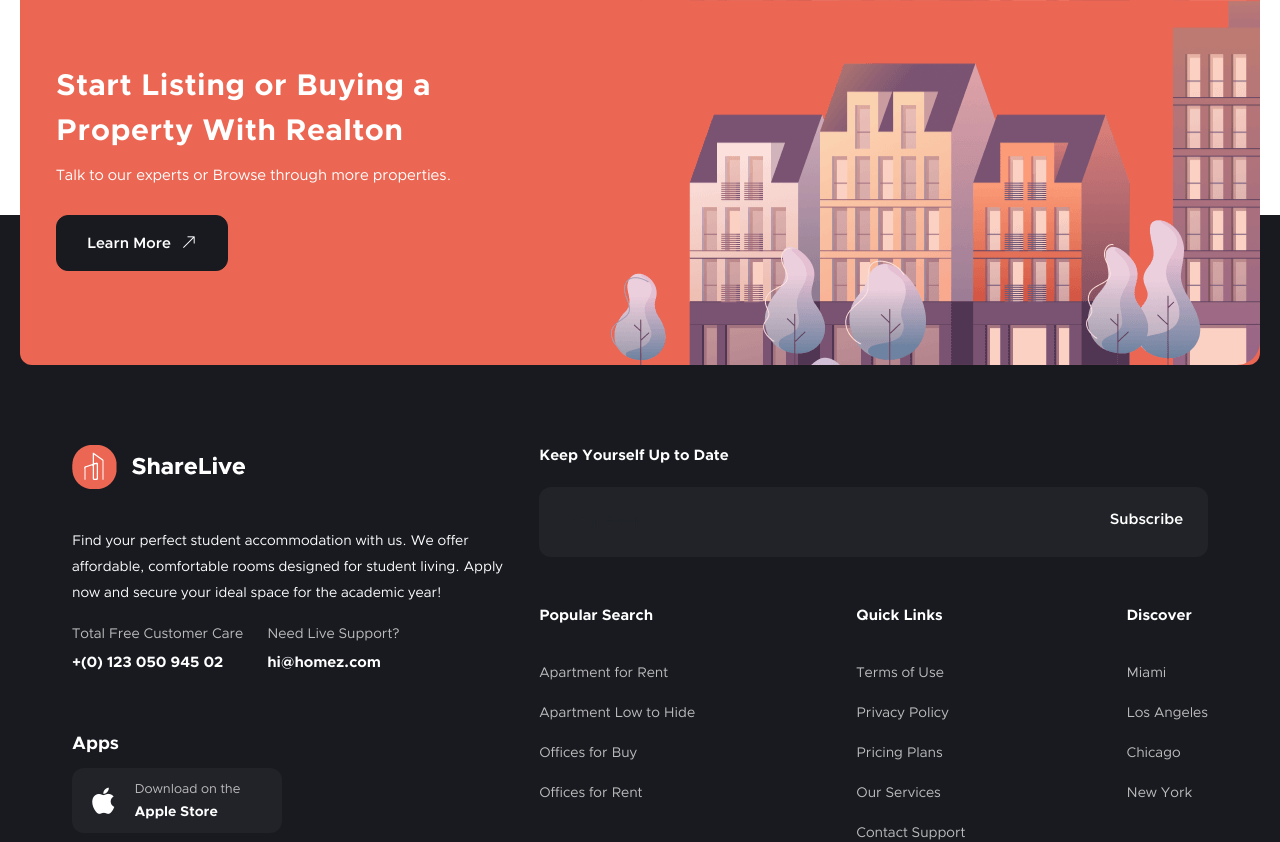
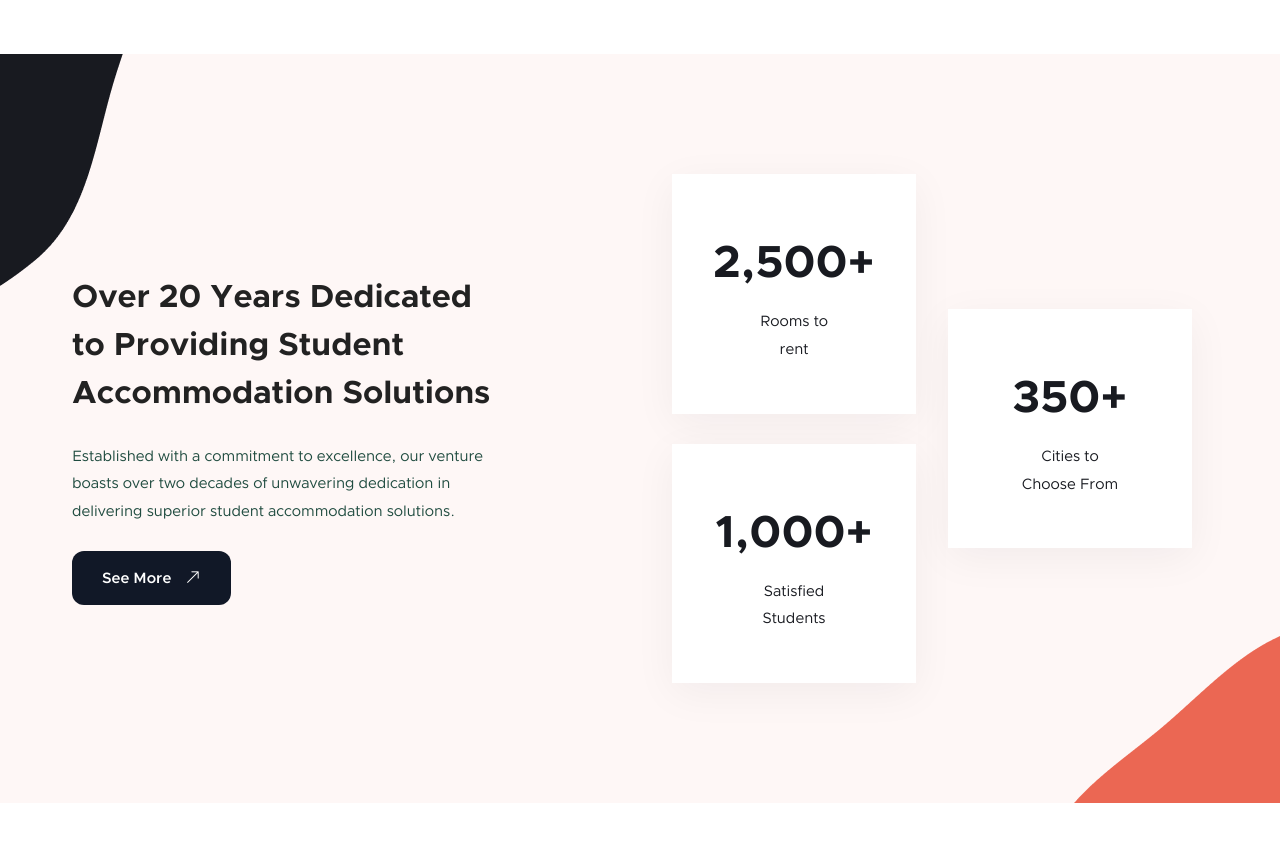
Before and after one commit to jmcamposdev/shareLive, a React (Vite) app in the folder frontend/: page / in a window 1280 px wide. Shown: the part 3685-4527 px from the top of the page. Built offline with nearby package versions, Linux system fonts and the light colour scheme.

Commit message:
Update FunFact component to add fun fact cards and images. Implement FunFact to home page

```diff
--- /dev/null
+++ b/frontend/src/components/Home/FunFact/FunFact.jsx
@@ -0,0 +1,51 @@
+import funFactCardsData from '../../../data/home/funFacts.jsx'
+import topImage from '../../../assets/img/home/funFact/funfact-1.png'
+import bottomImage from '../../../assets/img/home/funFact/funfact-2.png'
+import FunFactCards from './FunFactCards'
+
+const FunFact = () => {
+  return (
+    <section className='bgc-thm-light pb90 mt90 mb90'>
+      <img
+        className='funfact-floating-img1 hidden lg:block '
+        src={bottomImage}
+        alt='illustration'
+      />
+      <img
+        className='funfact-floating-img2 wow zoomIn hidden lg:block '
+        src={topImage}
+        alt='illustration'
+      />
+      <div className='container mx-auto sm:px-4'>
+        <div className='flex flex-wrap  items-center justify-between'>
+          <div
+            className='md:w-1/2 pr-4 pl-4 xl:w-2/5 wow fadeInRight'
+            data-wow-delay='100ms'
+          >
+            <div className='cta-style6 mb30-sm'>
+              <h2 className='cta-title mb25'>
+                Over 20 Years Dedicated to Providing Student Accommodation Solutions{' '}
+              </h2>
+              <p className='cta-text fz15 mb25'>
+                Established with a commitment to excellence, our venture boasts over two  decades of unwavering dedication in delivering superior student  accommodation solutions.
+              </p>
+              <a href='/contact' className='ud-btn bg-gray-900 text-white hover:bg-gray-900 rounded-2xl'>
+                See More <i className='fal fa-arrow-right-long' />
+              </a>
+            </div>
+          </div>
+          <div
+            className='md:w-1/2 pr-4 pl-4 xl:w-1/2 xl:mx-1/6 wow fadeInLeft w-full'
+            data-wow-delay='300ms'
+          >
+            <div className='flex flex-wrap  items-center w-full'>
+              <FunFactCards funFacts={funFactCardsData} />
+            </div>
+          </div>
+        </div>
+      </div>
+    </section>
+  )
+}
+
+export default FunFact
--- /dev/null
+++ b/frontend/src/components/Home/FunFact/FunFactCards.jsx
@@ -0,0 +1,89 @@
+import { useEffect, useRef, useState } from 'react'
+import CountUp from 'react-countup'
+
+const FunFactCards = ({ funFacts }) => {
+  // Split the funFacts array into two arrays: firstTwoFacts and remainingFacts
+  const firstTwoFacts = funFacts.slice(0, 2)
+  const remainingFacts = funFacts.slice(2)
+  return (
+    <>
+      <div className='sm:w-1/2 pr-4 pl-4 flex-grow'>
+        {firstTwoFacts.map((fact, index) => (
+          <div className='funfact-style1 text-center' key={index}>
+            <ul className='ps-0 mb-0 flex justify-center'>
+              <li>
+                <div className='timer title mb15'>
+                  <CounterWithAnimation end={fact.number} />+
+                </div>
+              </li>
+            </ul>
+            <p className='fz15 dark-color'>{fact.text}</p>
+          </div>
+        ))}
+      </div>
+      <div className='sm:w-1/2 pr-4 pl-4 flex-grow'>
+        {remainingFacts.map((fact, index) => (
+          <div className='funfact-style1 text-center' key={index}>
+            <ul className='ps-0 mb-0 flex justify-center'>
+              <li>
+                <div className='timer title mb15'>
+                  <CounterWithAnimation end={fact.number} />+
+                </div>
+              </li>
+            </ul>
+            <p className='fz15 dark-color'>{fact.text}</p>
+          </div>
+        ))}
+      </div>
+    </>
+  )
+}
+
+const CounterWithAnimation = ({ end }) => {
+  const countRef = useRef(null)
+  const [inView, setInView] = useState(false)
+
+  useEffect(() => {
+    const options = {
+      root: null,
+      rootMargin: '0px',
+      threshold: 0.1
+    }
+
+    const observer = new window.IntersectionObserver(([entry]) => {
+      if (entry.isIntersecting) {
+        setInView(true)
+      }
+    }, options)
+
+    const currentRef = countRef.current // Create a local variable
+
+    if (currentRef) {
+      observer.observe(currentRef)
+    }
+
+    return () => {
+      if (currentRef) {
+        observer.unobserve(currentRef)
+      }
+    }
+  }, [])
+
+  return (
+    <span ref={countRef}>
+      {inView
+        ? (
+          <CountUp
+            end={end}
+            duration={2}
+            separator=','
+          />
+          )
+        : (
+            '0'
+          )}
+    </span>
+  )
+}
+
+export default FunFactCards
--- /dev/null
+++ b/frontend/src/data/home/funFacts.jsx
@@ -0,0 +1,26 @@
+export default [
+  {
+    number: 2500,
+    text: (
+      <>
+        Rooms to <br /> rent
+      </>
+    )
+  },
+  {
+    number: 1000,
+    text: (
+      <>
+        Satisfied <br /> Students
+      </>
+    )
+  },
+  {
+    number: 350,
+    text: (
+      <>
+        Cities to <br /> Choose From
+      </>
+    )
+  }
+]
--- a/frontend/src/pages/WebPages/Home/Home.jsx
+++ b/frontend/src/pages/WebPages/Home/Home.jsx
@@ -1,4 +1,5 @@
 import HomeHero from '../../../components/Heros/HomeHero/HomeHero'
+import FunFact from '../../../components/Home/FunFact/FunFact'
 import PopularCities from '../../../components/Home/PopularCities/PopularCities'
 import Statistics from '../../../components/Home/Statistics/Statistics'
 import RoomsNearYou from '../../../components/RoomsNearYou/RoomsNearYou'
@@ -11,6 +12,7 @@ function Home () {
       <RoomsNearYou />
       <Statistics />
       <PopularCities />
+      <FunFact />
     </WebLayout>
   )
 }
```
Also changed, not shown: frontend/src/assets/img/home/funFact/funfact-1.png (added), frontend/src/assets/img/home/funFact/funfact-2.png (added).
